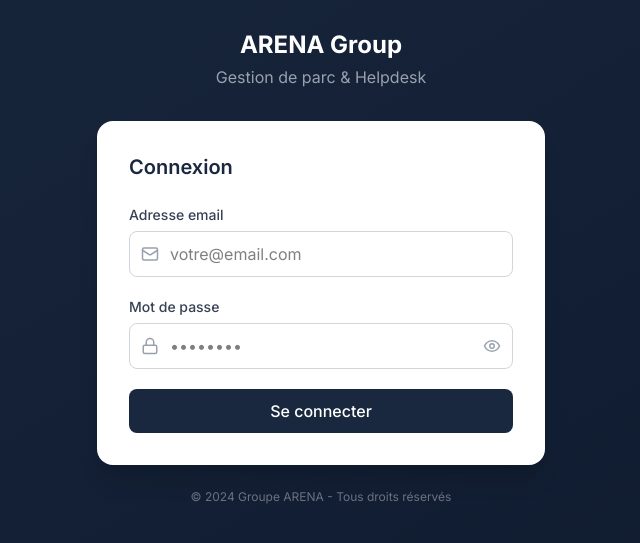
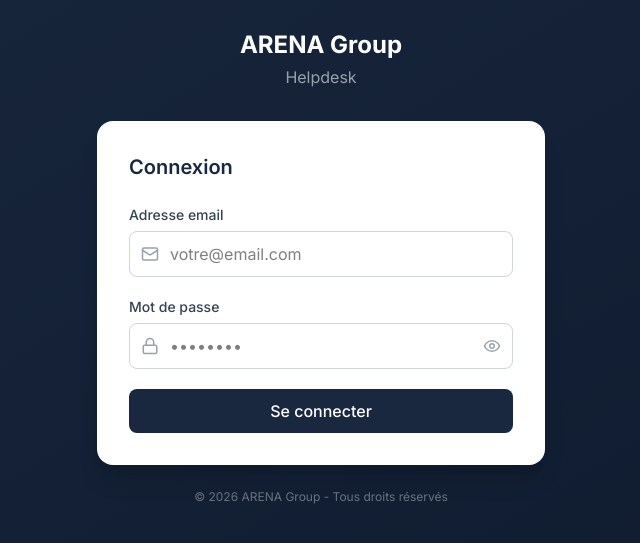
Before and after one commit to GroupArena/helpdesk, a React (Vite) app: page /#/login in a window 1280 px wide. Shown: the part 181-724 px from the top of the page, without its empty margins (319-959 px from the left). Built offline with nearby package versions, Linux system fonts and the light colour scheme; no server answers.

Commit message:
Modification Copyright

```diff
--- a/src/pages/Login.tsx
+++ b/src/pages/Login.tsx
@@ -53,7 +53,7 @@ export default function Login() {
             className="w-20 h-20 mx-auto mb-4 rounded-2xl"
           />
           <h1 className="text-2xl font-bold text-white">ARENA Group</h1>
-          <p className="text-gray-400 mt-1">Gestion de parc & Helpdesk</p>
+          <p className="text-gray-400 mt-1">Helpdesk</p>
         </div>
 
         {/* Login form */}
@@ -149,7 +149,7 @@ export default function Login() {
         )}
 
         <p className="text-center text-gray-500 text-xs mt-6">
-          © 2024 Groupe ARENA - Tous droits réservés
+          © 2026 ARENA Group - Tous droits réservés
         </p>
       </div>
     </div>
--- a/src/pages/Tickets.tsx
+++ b/src/pages/Tickets.tsx
@@ -4,7 +4,7 @@ import { dataService, Ticket, Comment } from '../config/dataService';
 import toast from 'react-hot-toast';
 import { Plus, Search, Ticket as TicketIcon, X, MessageSquare, ChevronRight, Clock, AlertCircle, CheckCircle2, Download } from 'lucide-react';
 
-const CATEGORIES = ['Mobilier', 'Informatique', 'Réseau', 'Autre'];
+const CATEGORIES = ['Mobilier', 'Informatique', 'Électrique et Électronique', 'Réseau', 'Autre'];
 const PRIORITIES = ['low', 'medium', 'high'];
 const STATUSES = ['open', 'in_progress', 'resolved', 'closed'];
 
```
